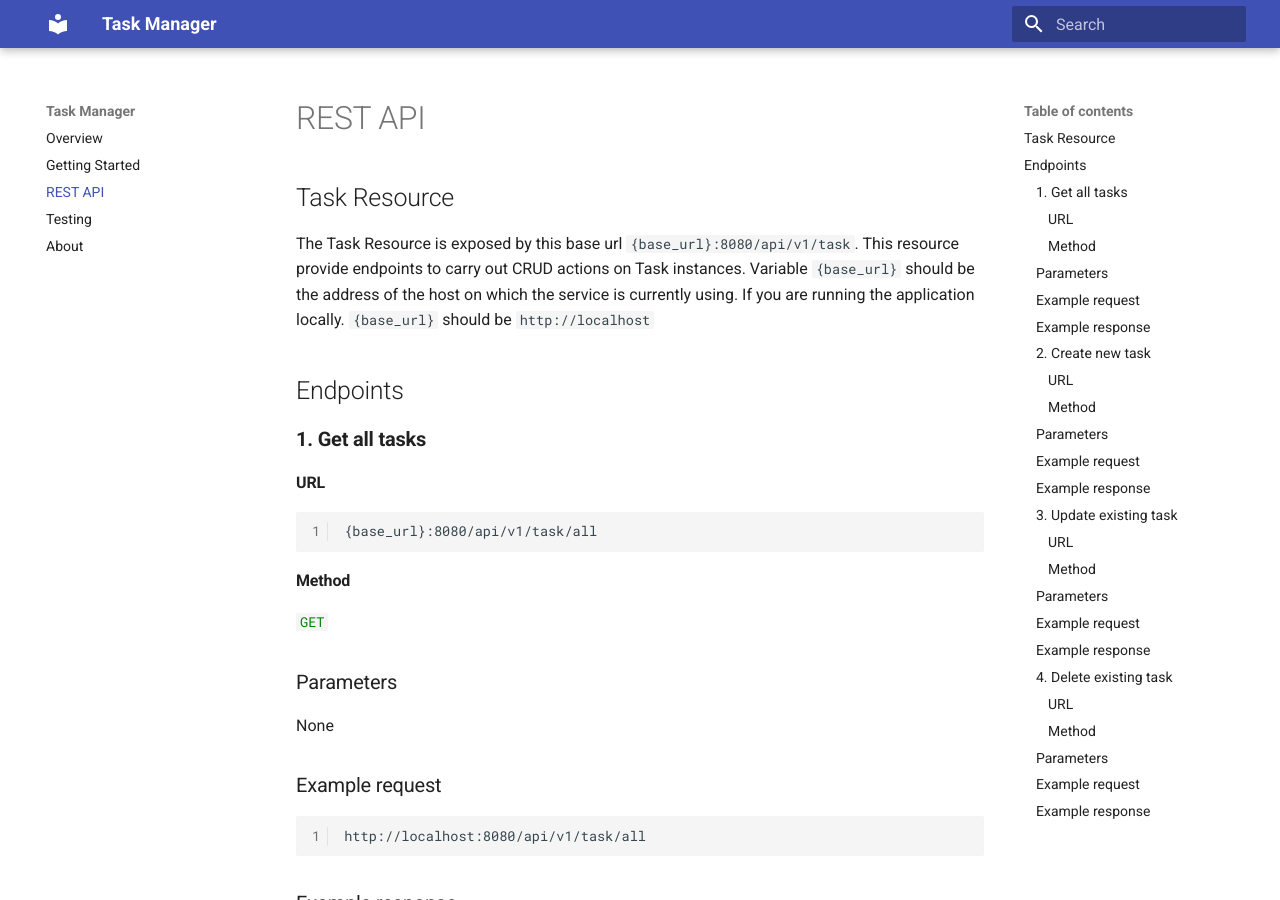
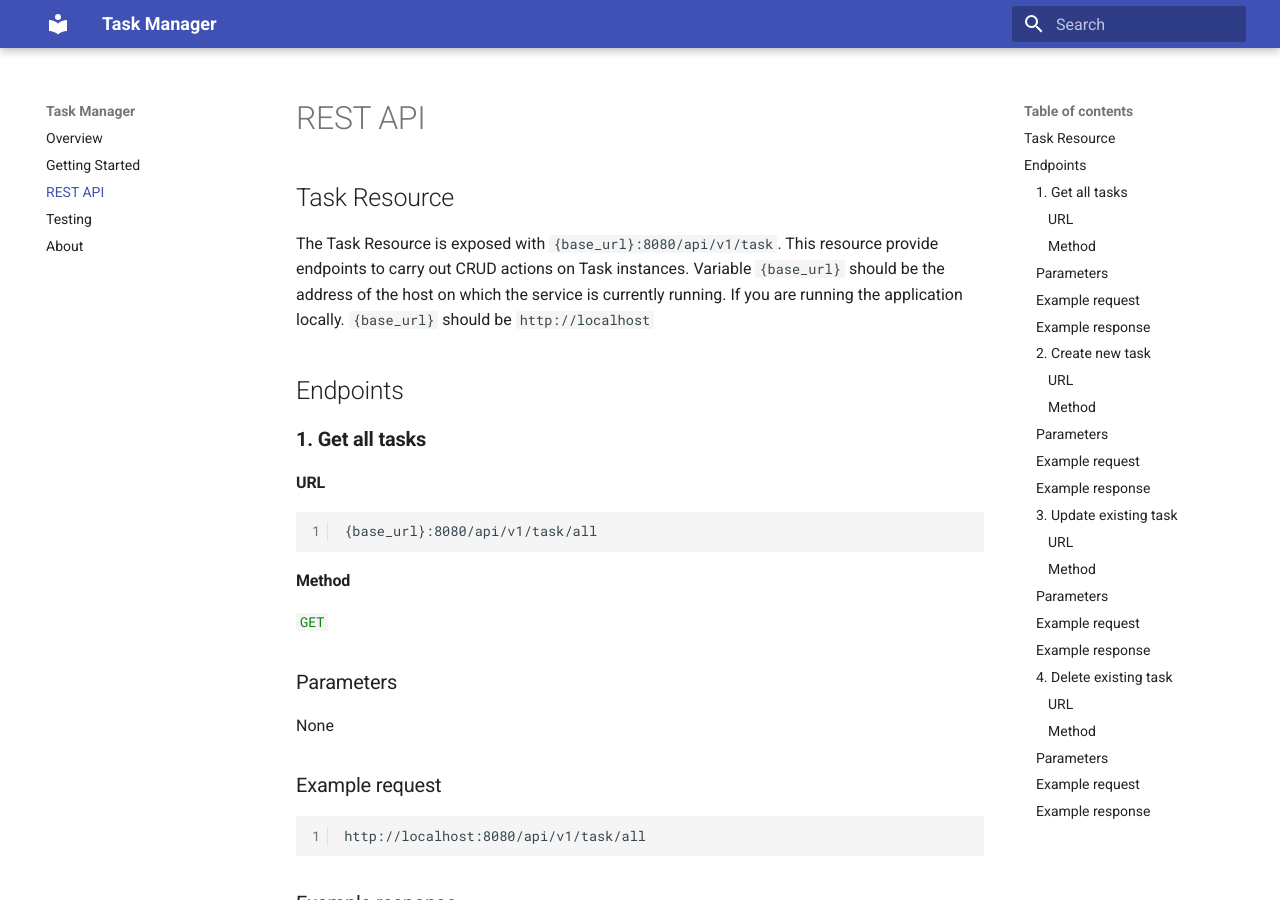
Before and after one commit to truongkimson/task-manager-docs, an MkDocs documentation site: the page built from docs/rest_api.md, in a window 1280 px wide and 900 px high. Built offline with MkDocs 1.6.1 and Material for MkDocs 9.7.7, drawn with Linux system fonts in a browser that asks for light colours.

Commit message:
fix minor typos

```diff
--- a/docs/rest_api.md
+++ b/docs/rest_api.md
@@ -2,8 +2,8 @@
 
 ## Task Resource
 
-The Task Resource is exposed by this base url `{base_url}:8080/api/v1/task`. This resource provide endpoints to carry out CRUD actions on Task instances.
-Variable `{base_url}` should be the address of the host on which the service is currently using. If you are running the application locally. `{base_url}` should be `http://localhost`
+The Task Resource is exposed with `{base_url}:8080/api/v1/task`. This resource provide endpoints to carry out CRUD actions on Task instances.
+Variable `{base_url}` should be the address of the host on which the service is currently running. If you are running the application locally. `{base_url}` should be `http://localhost`
 
 ## Endpoints
 
```
Also changed, not shown: docs/getting_started.md (+1 -1 lines), docs/testing.md (+3 -3 lines), 1 other file.
